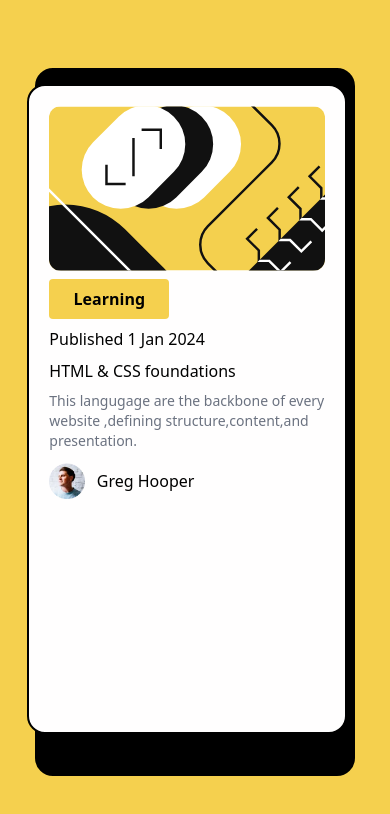
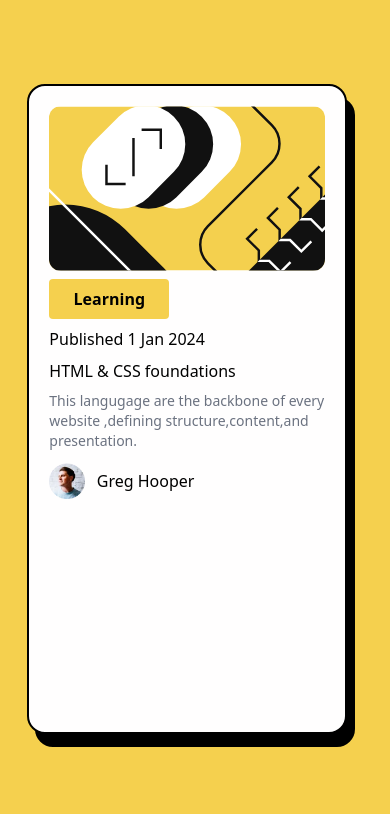
Before and after one commit to Nazmul-Hasan-Shadin/practise-card, a plain HTML site: page index.html in a window 390 px wide. Drawn offline with nearby package versions, Linux system fonts and the light colour scheme.

Commit message:
Resolved merge conflict in index.html

```diff
--- a/index.html
+++ b/index.html
@@ -8,8 +8,7 @@
   </head>
   <body class= "  bg-[#F5D04E] relative flex  justify-center items-center h-[100vh]">
 
-    <div class="bg-black
-       w-[82%] lg:w-[360px] h-[84%] lg:h-[530px]  lg:space-y-4 lg:p-5 border-2 border-black rounded-[18px] ">
+    <div class="bg-black   w-[82%] lg:w-[360px] h-[77%] lg:h-[530px]  lg:space-y-4 lg:p-5 border-2 border-black rounded-[18px] ">
 
     </div>
 
```
